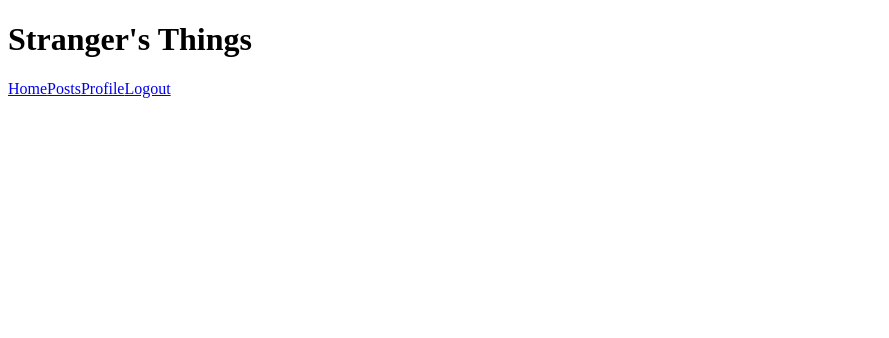
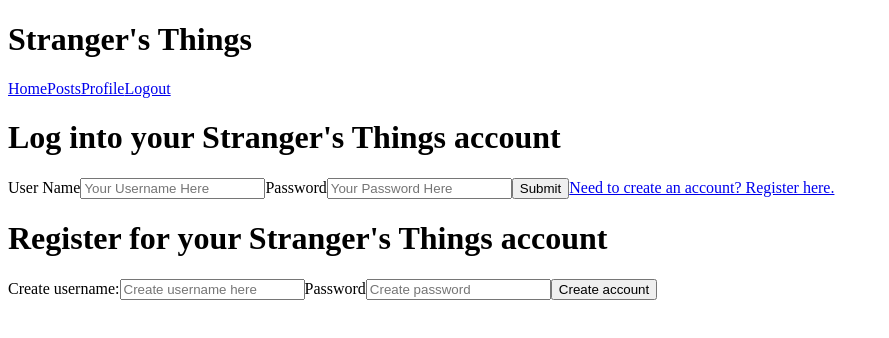
Before and after one commit to jmofrdao/Stranger_things, a React (Create React App) app: page /Register in a window 1280 px wide. Shown: the top 338 px of the page, without its empty margins (0-889 px from the left). Built offline with nearby package versions, Linux system fonts and the light colour scheme.

Commit message:
rendered user posts, profile, and fetch calls for user get profile and register user

```diff
--- a/src/api/index.js
+++ b/src/api/index.js
@@ -16,7 +16,7 @@ export const fetchAllPosts = async () => {
 
 export const registerPerson = async (registeredUsername, registeredPassword) => {
 
-     const response = await fetch (`${APIURL}/users/login`,
+     const response = await fetch (`${APIURL}/users/register`,
      {
          method:"POST",
          headers: { 'Content-Type': 'application/json'
@@ -31,35 +31,49 @@ export const registerPerson = async (registeredUsername, registeredPassword) =>
     })
     const result = await response.json()
     const token = result.data.token
-    localStorage.setItem("token", token)
     return token
-
 
 }
 
-export const fetchUsers = async () => {
-    try {
-        const response = await fetch (`${APIURL}/users/me`,
-     {
+export const loginUser = async (username, password) => {
+    try{
+        const response = await fetch (`${APIURL}/users/login`,
+        {
+            method:"POST",
+            headers: {
+                'Content-Type': 'application/json'
+            },
+            body: JSON.stringify({
+                user: {
+                    username: username,
+                    password: password
+                }
+            })
+        }
+        )
+        const result = await response.json()
+        const token = result.data.token
+        return token
 
-         headers: { 'Content-Type': 'application/json',
-                        'Authorization': 'Bearer Token String'
-         },
+    } catch (error){
+        console.error('Trouble fetching users', error)
+    }
+}
 
-    })
-    console.log(response,"response")
-} catch {
-
+export const getProfile = async(token) => {
+    const response = await fetch (`${APIURL}/users/me`,
+    {
+        headers: {
+            'Content-Type': 'application/json',
+            'Authorization': `Bearer ${token}`
+        }
+    }
+    )
+    const result = await response.json()
+    const data = result.data
+    console.log(data, "this is the data")
+    return data
 }
-}
-// export const deletePosts = async () => {
-//  const response = await fetch(`${APIURL}/posts`);
-// }
-
-// export const editPosts = async () => {
-
-// }
-
 
 
 
--- a/src/components/App.js
+++ b/src/components/App.js
@@ -1,11 +1,14 @@
 import React, { useEffect, useState } from "react";
-import { Header, Login, Posts, Profile} from "./index.js";
+import { Header, Login, Posts, Profile, Register} from "./index.js";
 import { fetchAllPosts } from "../api";
 import './App.css'
 import { Routes, Route, Link } from "react-router-dom";
 const App = () => {
   const [posts, setPosts] = useState([]);
-  const [users,setUsers] = useState([])
+  const [myInfo,setMyInfo] = useState([])
+  const [username,setuserName] = useState("")
+  const [password,setPassword] = useState("")
+
 //   async function getAllPosts() {
 //     const fetchPosts = await fetchAllPosts();
 //     setPosts(fetchPosts);
@@ -19,10 +22,14 @@ const App = () => {
 
   <Header />
   <div>
+  <Login username={username} setuserName={setuserName} password={password} setPassword= {setPassword} />
 <Routes>
-  {/* <Login /> */}
-  <Route path='/Profile' element={<Profile users={users} setUsers={setUsers}/>}/>
+
+  <Route path='/Profile' element={<Profile myInfo={myInfo} setMyInfo={setMyInfo}/>}/>
+
   <Route path='/Posts'element={<Posts posts={posts} setPosts={setPosts}/>}/>
+
+  <Route path='/Register'element={<Register username={username} setuserName={setuserName} password={password} setPassword= {setPassword} />}/>
   </Routes>
   </div>
     </div>
--- a/src/components/Login.js
+++ b/src/components/Login.js
@@ -1,22 +1,50 @@
 import './Login.css'
 import { NavLink } from 'react-router-dom'
-
- async function handleSubmit(event){
-     event.prevenDefault(
-     )
- }
+import React from "react";
+import {loginUser} from '../api'
 
 
-function Login (){
+
+
+function Login ({username, setuserName, password, setPassword}){
+    const handleOnChange = (event) => {
+        const input = event.target.id
+        if(input === 'username'){
+            setuserName(event.target.value)
+        }
+        else {
+            setPassword(event.target.value)
+        }
+    }
+
+    const handleSubmit = async(event) =>{
+      const token = loginUser(username, password)
+      localStorage.setItem("token", token)
+    }
+
     return (
        <div id = "logInBox">
        <form onSubmit={handleSubmit}>
             <h1>Log into your Stranger's Things account</h1>
-            <label>User Name</label>
-            <input id="username" placeholder="Your Username Here"></input>
-            <label>Password</label>
-            <input id="password" placeholder="Your Password Here"></input>
-            <button type="submit">Login</button>
+            <label>User Name
+            <input id="username"
+                type="text"
+                placeholder="Your Username Here"
+                value = {username}
+                onChange={(event)=>{
+                    setuserName(event.target.value)
+                }}/>
+            </label>
+            <label>Password
+            <input id="password"
+                type="text"
+                placeholder="Your Password Here"
+                value = {password}
+                onChange={(event)=>{
+                    setPassword(event.target.value)
+                }}/>
+            </label>
+            <button type = "submit">Submit</button>
             <NavLink to= "/Register">Need to create an account? Register here.</NavLink>
         </form>
         </div>
--- a/src/components/Posts.js
+++ b/src/components/Posts.js
@@ -13,7 +13,7 @@ const Posts = ({ posts, setPosts }) => {
   console.log("Posts", posts);
   const getPosts = posts.map((post, index)=> {
       return (
-          <div className='descriptionBox' key={posts.index}>
+          <div className='descriptionBox' key={`mypostsmap: ${index}`}>
           <h1 className='title'>{post.title}</h1>
           <p className='descriptions'>{post.description}</p>
           <p className='descriptions'>{post.author.username}</p>
--- a/src/components/Profile.js
+++ b/src/components/Profile.js
@@ -1,27 +1,40 @@
 import './Profile.css'
 
 import React, { useEffect } from "react";
-import { fetchUsers } from "../api";
+import { getProfile } from "../api";
 
-const Profile = ({ users, setUsers }) => {
-  async function getAllUsers() {
-    const getUsers = await fetchUsers();
-    setUsers(getUsers);
-  }
+const Profile = ({ myInfo, setMyInfo }) => {
+  let token = "";
   useEffect(() => {
-    getAllUsers();
+    token = localStorage.getItem("token")
+    async function getMyInfo(){
+      const myNewInfo = await getProfile(token)
+      setMyInfo(myNewInfo)
+    }
+    getMyInfo()
   }, []);
-console.log("users", users)
-  const getUsers = users.map((user, index)=> {
-      return (
-          <div>Hello World</div>
-      )
+
+  const myMessages = myInfo.messages.map ((message, index) => {
+    return (
+      <div>
+    {message}
+    </div>
+    )
   })
+
   return (
-      <div>
-        {getUsers}
-      </div>
+    <div>
+      <h1>Welcome {myInfo.username}</h1>
+      <h2>Messages to Me:</h2>
+      <p> {myMessages} </p>
+
+
+
+
+
+    </div>
   )
+
 
 };
 export default Profile;
--- a/src/components/Register.js
+++ b/src/components/Register.js
@@ -2,29 +2,37 @@ import './Register.css'
 import { registerPerson } from "../api";
 import React, {useState} from 'react'
 
-async function handleSubmit(event) {
-    event.preventDefault()
-}
 
-function Register () {
-    const [username,setuserName] = useState()
-    const [password,setPassword] = useState()
+
+function Register ({username, password, setuserName, setPassword}) {
+    async function handleSubmit(event) {
+        event.preventDefault()
+        const token = await registerPerson(username, password)
+        localStorage.setItem("token", token)
+    }
     return (
         <div id = "registerBox">
        <form onSubmit={handleSubmit}>
             <h1>Register for your Stranger's Things account</h1>
             <label>Create username:</label>
-            <input id="username" placeholder="Create username here"></input>
+            <input id="username"
+            placeholder="Create username here"
+            value = {username}
+            onChange={(event)=>{
+                setuserName(event.target.value)
+            }}>
+            </input>
             <label>Password</label>
-            <input id="password" placeholder="Create password"></input>
-            <input id="password" placeholder="Retype password"></input>
+            <input id="password"
+            placeholder="Create password"
+            value = {password}
+                onChange={(event)=>{
+                    setPassword(event.target.value)
+                }}></input>
+            {/* <input id="password" placeholder="Retype password"></input> */}
             <button type="submit">Create account</button>
         </form>
         </div>
-
-
-
-
 
     )
 
--- a/src/components/index.js
+++ b/src/components/index.js
@@ -5,7 +5,7 @@ export {default as Header} from './Header'
 export {default as Login} from './Login'
 export {default as Profile} from './Profile'
 // export {default as NewMessage} from './NewMessage'
-// export {default as Register} from './Register'
+export {default as Register} from './Register'
 // export {default as Search} from './Search'
 // export {default as FeaturedPost} from './FeaturedPost'
 // export {default as Home} from './Home'
```
